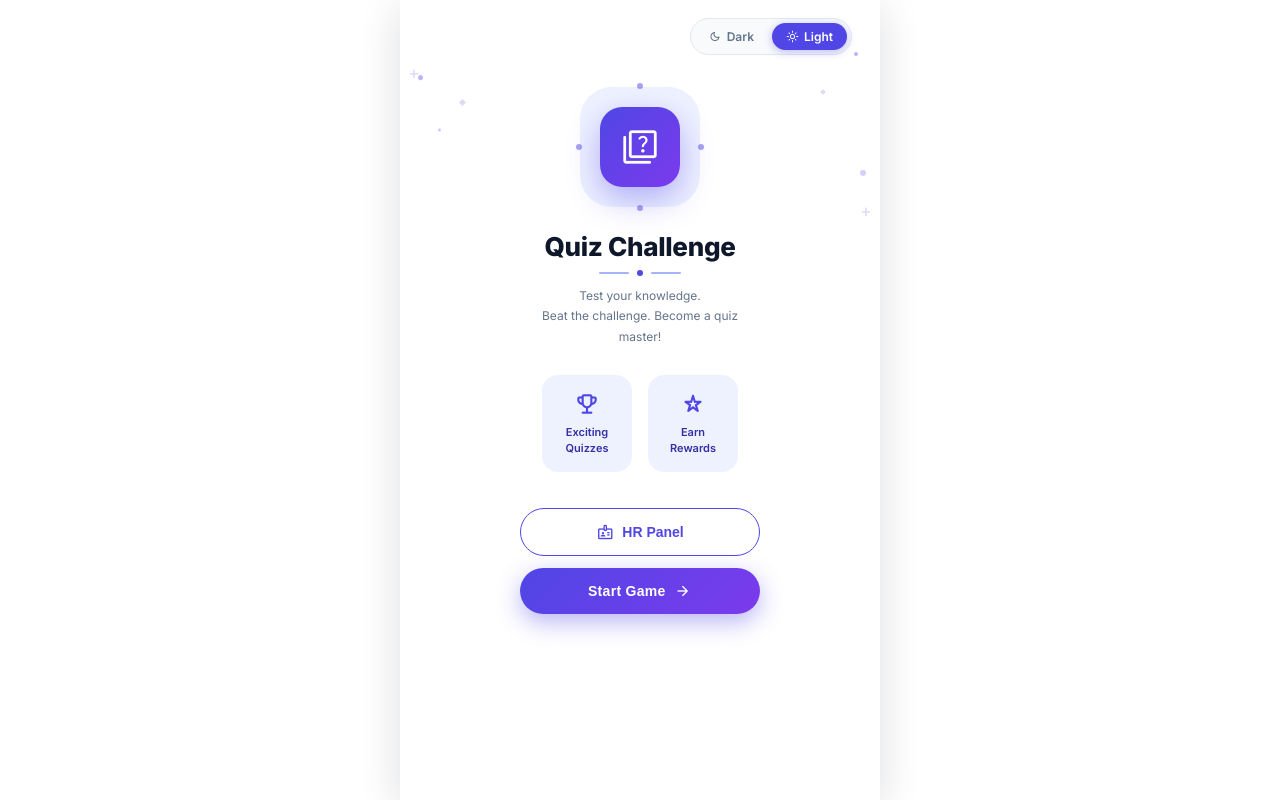
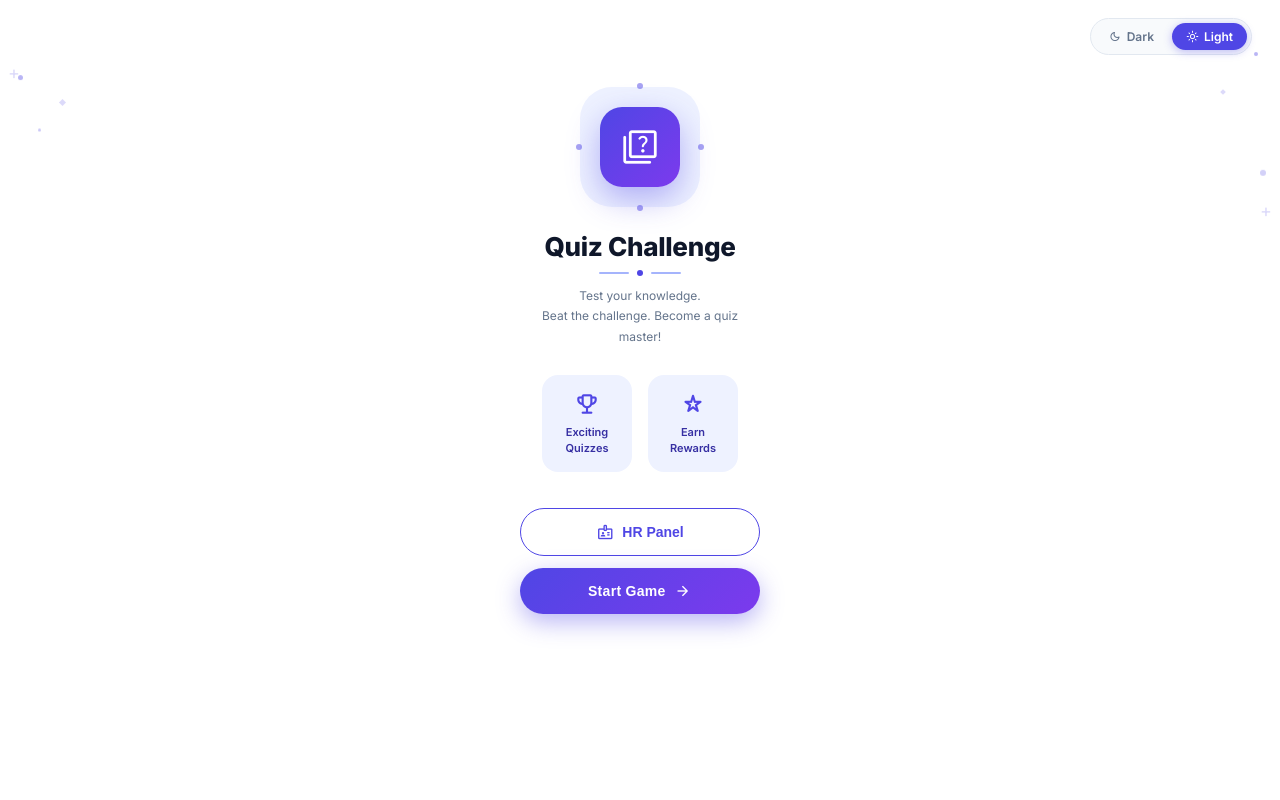
Before and after one commit to Neeshu13Gi/HRQuiz, a React (Vite) app in the folder frontend/: page / in a window 1280 px wide. Built offline with nearby package versions, Linux system fonts and the light colour scheme.

Commit message:
style: remove max-width and max-height constraints to allow full screen on 1080x1920

```diff
--- a/frontend/src/index.css
+++ b/frontend/src/index.css
@@ -131,9 +131,7 @@ body {
 ───────────────────────────────────────────── */
 #root {
   width: 100vw;
-  max-width: 480px;
   height: 100vh;
-  max-height: 853px;
   background: var(--card);
   box-shadow: 0 8px 40px rgba(15,23,42,0.14);
   overflow-y: auto;
@@ -142,10 +140,6 @@ body {
   display: flex;
   flex-direction: column;
   transition: background 0.35s ease, color 0.35s ease;
-}
-
-@media (max-width: 480px) {
-  #root { max-height: 100vh; }
 }
 
 /* ─────────────────────────────────────────────
```
